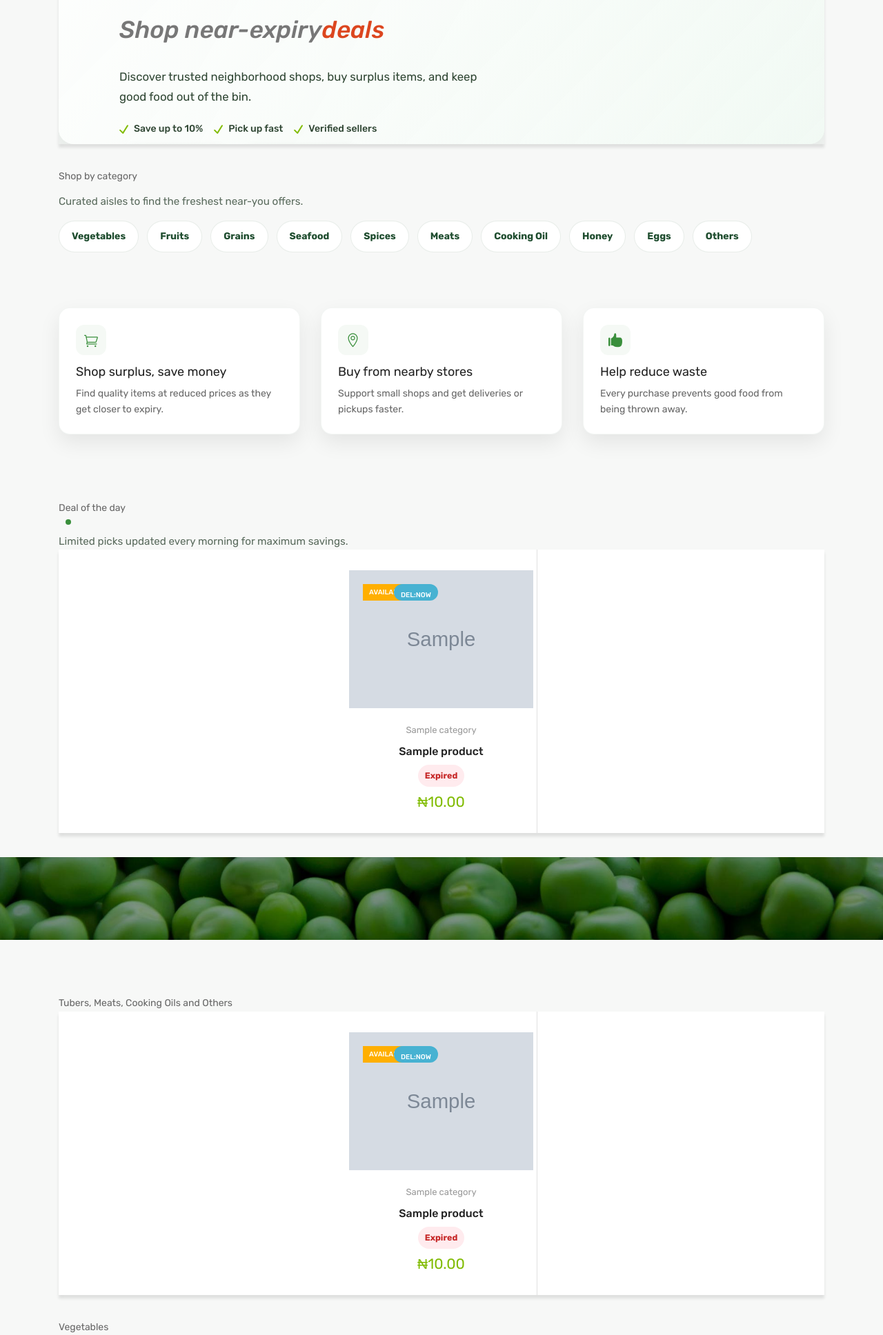
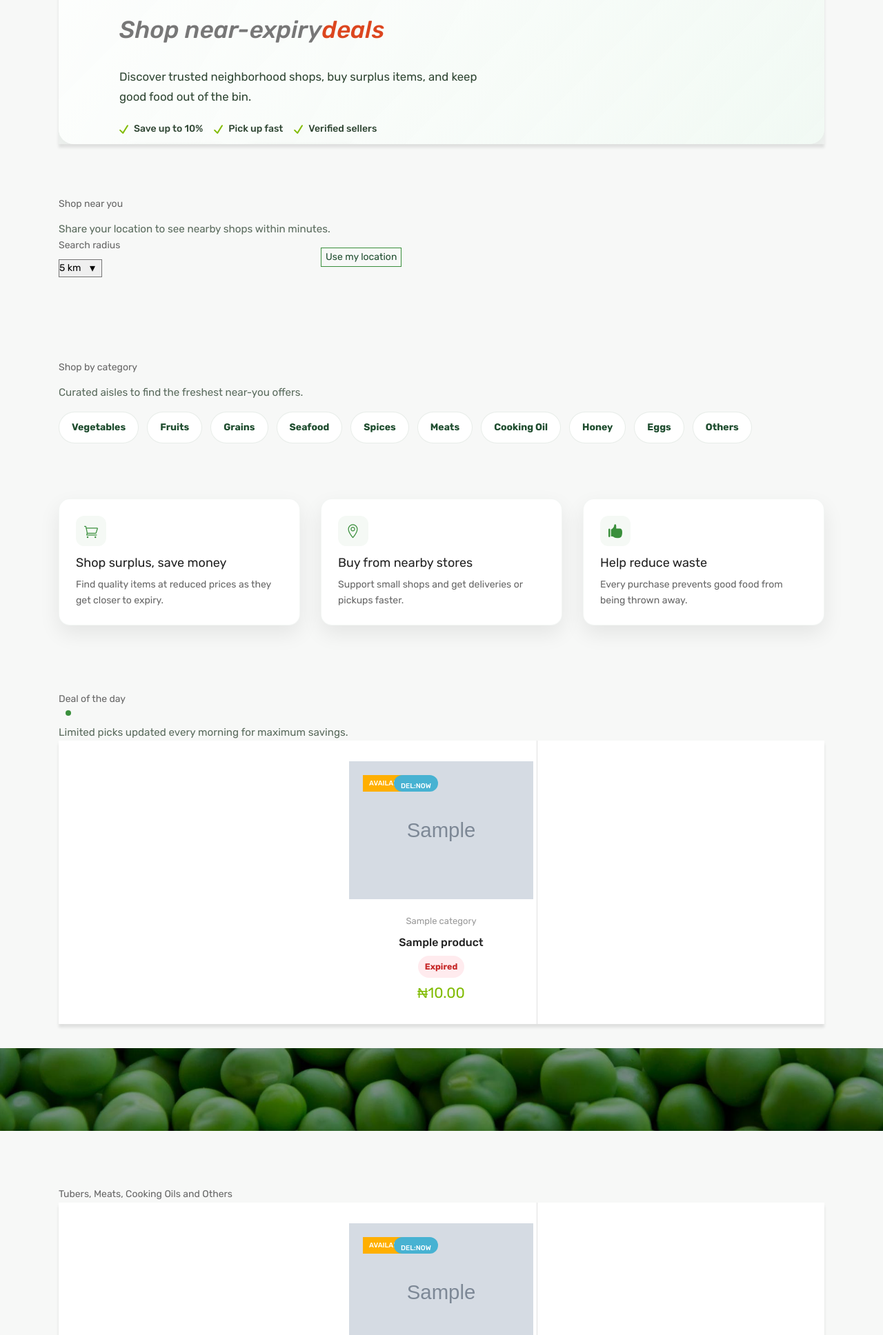
Before and after one commit to dera1992/seafood, a Django app: page / in a window 1280 px wide. Shown: the part 462-2398 px from the top of the page at 69% size. Run offline with Django 3.2, Linux system fonts and the light colour scheme; tables that the repository leaves empty hold one stand-in row (values such as "Sample post"); grey boxes marked "Sample" are stand-in pictures; parts of the project's set-up code (start-up, migrations or seed data) failed here and were passed over; some libraries are stand-ins or nearby versions.

Commit message:
Add nearby shop geolocation lookup

```diff
--- a/home/urls.py
+++ b/home/urls.py
@@ -11,6 +11,7 @@ urlpatterns = [
     path('allads_list', views.allads_list, name='allads_list'),
     path('customer_list', views.customer_list, name='customer_list'),
     path('dashboard/', views.dashboard, name='dashboard'),
+    path('nearby_shops/', views.nearby_shops, name='nearby_shops'),
     path('favourites/', views.ads_favourite_list, name="favourites"),
     path('favourite_ads/', views.favourite_ads, name="favourite_ads"),
     path('<slug:category_slug>/', views.ads_list, name='ads_list_by_category'),
--- a/home/views.py
+++ b/home/views.py
@@ -12,7 +12,7 @@ from django.db.models import Q
 from django.contrib import messages
 from django.http import HttpResponseRedirect, Http404,HttpResponse, JsonResponse
 
-from account.models import Profile, User
+from account.models import Profile, User, Shop
 from django.contrib.auth.decorators import login_required
 from django.template.loader import render_to_string
 from blog.models import Post
@@ -23,6 +23,9 @@ from star_ratings.models import Rating
 from star_ratings.models import UserRating
 
 from owner.models import Affiliate
+from django.contrib.gis.geos import Point
+from django.contrib.gis.db.models.functions import Distance
+from django.contrib.gis.measure import D
 
 
 @login_required
@@ -56,6 +59,41 @@ def category_chart(request):
         'labels': labels,
         'data': data,
     })
+
+
+def nearby_shops(request):
+    lat = request.GET.get("lat")
+    lng = request.GET.get("lng")
+    radius_km = request.GET.get("radius", 5)
+
+    if not lat or not lng:
+        return JsonResponse({"error": "Missing latitude or longitude."}, status=400)
+
+    try:
+        latitude = float(lat)
+        longitude = float(lng)
+        radius = float(radius_km)
+    except (TypeError, ValueError):
+        return JsonResponse({"error": "Invalid coordinate or radius values."}, status=400)
+
+    user_location = Point(longitude, latitude, srid=4326)
+    nearby = (
+        Shop.objects.filter(location__isnull=False)
+        .filter(location__distance_lte=(user_location, D(km=radius)))
+        .annotate(distance=Distance("location", user_location))
+        .order_by("distance")
+    )
+
+    shops = [
+        {
+            "name": shop.name,
+            "address": shop.address,
+            "city": shop.city,
+            "distance_km": round(shop.distance.km, 2) if shop.distance else None,
+        }
+        for shop in nearby
+    ]
+    return JsonResponse({"shops": shops})
 
 def home_list(request, category_slug=None):
     category = None
--- a/templates/home/index.html
+++ b/templates/home/index.html
@@ -79,6 +79,33 @@
 			</div>
 		</div>
 	</div>
+
+    <section class="modern-feature-section mb-35">
+        <div class="container">
+            <div class="section-title modern-section-title">
+                <span class="section-pill">Shop near you</span>
+                <p class="section-subtitle">Share your location to see nearby shops within minutes.</p>
+            </div>
+            <div class="row align-items-center">
+                <div class="col-lg-4 col-md-6 mb-20">
+                    <label class="d-block mb-2" for="nearby-radius">Search radius</label>
+                    <select id="nearby-radius" class="form-select">
+                        <option value="2">2 km</option>
+                        <option value="5" selected>5 km</option>
+                        <option value="10">10 km</option>
+                        <option value="20">20 km</option>
+                    </select>
+                </div>
+                <div class="col-lg-4 col-md-6 mb-20">
+                    <button class="slider-two-btn hero-secondary" id="find-shops-btn" type="button">
+                        Use my location
+                    </button>
+                </div>
+            </div>
+            <div class="mt-3" id="nearby-status" role="status" aria-live="polite"></div>
+            <div class="row mt-4" id="nearby-results"></div>
+        </div>
+    </section>
 
     <section class="category-pill-section">
         <div class="container">
@@ -628,4 +655,80 @@
     <br>
 
     </div>
+    <script>
+        (() => {
+            const findButton = document.getElementById("find-shops-btn");
+            const resultsContainer = document.getElementById("nearby-results");
+            const statusElement = document.getElementById("nearby-status");
+            const radiusSelect = document.getElementById("nearby-radius");
+            const endpoint = "{% url 'home:nearby_shops' %}";
+
+            const renderStatus = (message, tone = "text-muted") => {
+                statusElement.className = tone;
+                statusElement.textContent = message;
+            };
+
+            const renderShops = (shops) => {
+                resultsContainer.innerHTML = "";
+                if (!shops.length) {
+                    renderStatus("No shops found within the selected radius. Try expanding your search.");
+                    return;
+                }
+                renderStatus(`Found ${shops.length} shop${shops.length > 1 ? "s" : ""} near you.`);
+                shops.forEach((shop) => {
+                    const card = document.createElement("div");
+                    card.className = "col-lg-4 col-md-6 mb-20";
+                    const distance = shop.distance_km !== null ? `${shop.distance_km} km away` : "Distance unavailable";
+                    card.innerHTML = `
+                        <div class="modern-feature-card">
+                            <div class="feature-icon"><span class="icon_pin_alt"></span></div>
+                            <h4>${shop.name}</h4>
+                            <p>${shop.address}${shop.city ? `, ${shop.city}` : ""}</p>
+                            <p class="text-muted mb-0">${distance}</p>
+                        </div>
+                    `;
+                    resultsContainer.appendChild(card);
+                });
+            };
+
+            const handleError = (message) => {
+                renderStatus(message, "text-danger");
+                resultsContainer.innerHTML = "";
+            };
+
+            if (findButton) {
+                findButton.addEventListener("click", () => {
+                    if (!navigator.geolocation) {
+                        handleError("Geolocation is not supported by your browser.");
+                        return;
+                    }
+                    renderStatus("Fetching your location…");
+                    navigator.geolocation.getCurrentPosition(
+                        async (position) => {
+                            const radius = radiusSelect ? radiusSelect.value : 5;
+                            const params = new URLSearchParams({
+                                lat: position.coords.latitude,
+                                lng: position.coords.longitude,
+                                radius: radius,
+                            });
+                            try {
+                                const response = await fetch(`${endpoint}?${params.toString()}`);
+                                if (!response.ok) {
+                                    throw new Error("Unable to fetch nearby shops.");
+                                }
+                                const data = await response.json();
+                                renderShops(data.shops || []);
+                            } catch (error) {
+                                handleError("We couldn't load nearby shops. Please try again.");
+                            }
+                        },
+                        () => {
+                            handleError("Location access denied. Enable location permissions to continue.");
+                        },
+                        { timeout: 10000 }
+                    );
+                });
+            }
+        })();
+    </script>
 {% endblock %}
```
